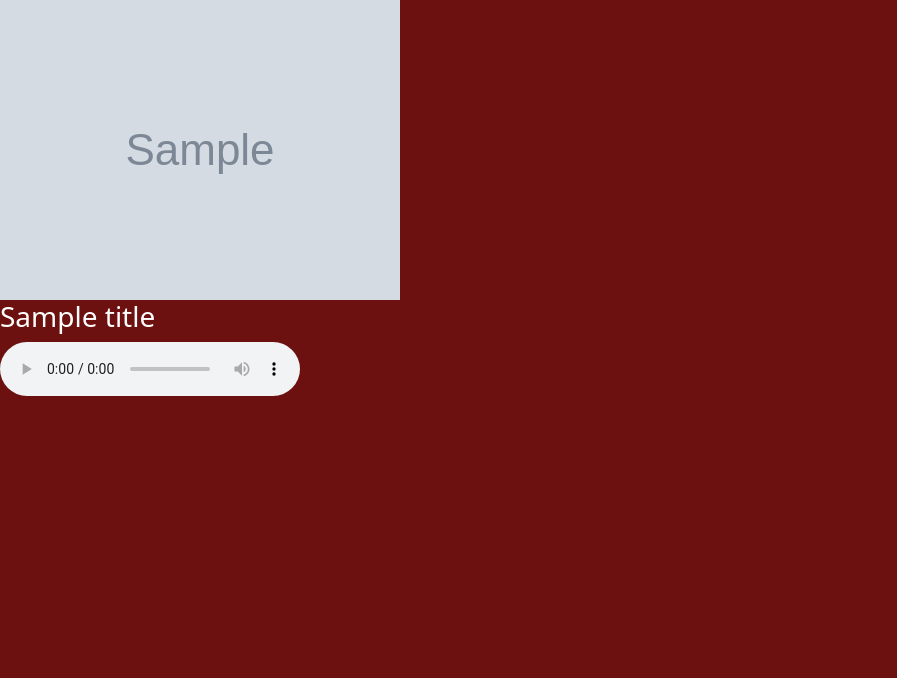
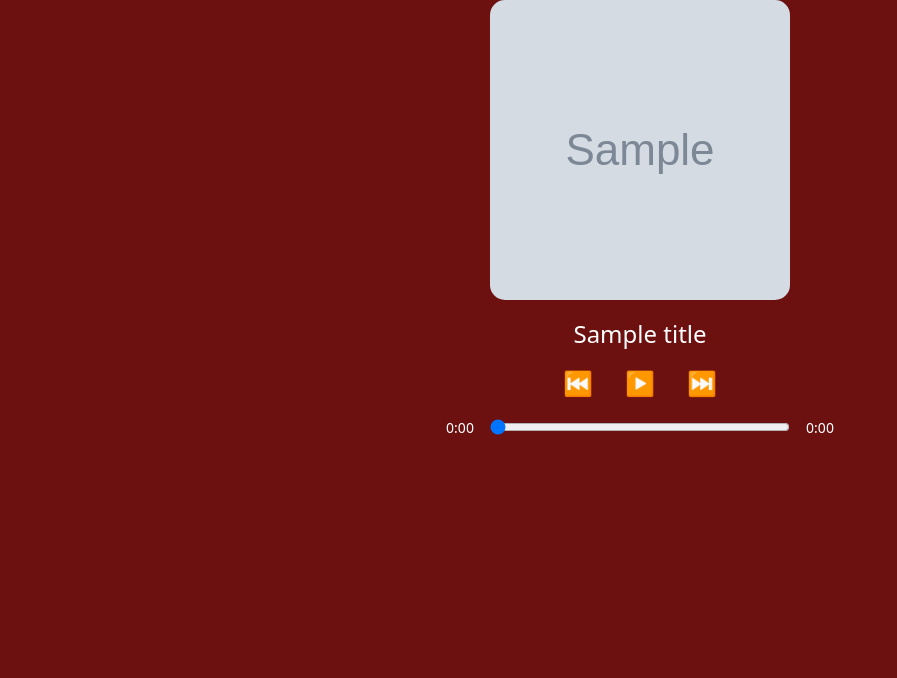
Before and after one commit to Magicninja7/Car-Tune, a Flask app: template templates/main.html in a window 1280 px wide. Shown: the top 678 px of the page, without its empty margins (0-897 px from the left). Run offline with Flask 3, Linux system fonts and the light colour scheme; the template is opened without the code that fills it: most values are stand-ins (such as "Sample title", 1, 10 or a date in 2020); grey boxes marked "Sample" are stand-in pictures.

Commit message:
audio player

```diff
--- a/templates/main.html
+++ b/templates/main.html
@@ -2,21 +2,139 @@
 
 {% block main %}
     {% if streaming_url %}
-        <div class="now-playing">
+        <div class="audio-player">
             {% if thumbnail %}
-                <img src="{{ thumbnail }}" alt="{{ title }}">
+                <img src="{{ thumbnail }}" alt="{{ title }}" class="thumbnail">
             {% endif %}
 
             {% if title %}
-                <h3>{{ title }}</h3>
+                <h3 class="title">{{ title }}</h3>
             {% endif %}
 
-            <audio controls>
-                <source src="{{ streaming_url }}" type="audio/mp3">
-                Your browser does not support the audio tag.
-            </audio>
+            <div class="controls">
+                <button id="skip-backward">⏮️</button>
+                <button id="play-pause">▶️</button>
+                <button id="skip-forward">⏭️</button>
+            </div>
+
+            <div class="progress-container">
+                <span id="current-time">0:00</span>
+                <input type="range" id="progress-bar" value="0" min="0">
+                <span id="duration">0:00</span>
+            </div>
+
+            <audio id="audio" src="{{ streaming_url }}"></audio>
         </div>
     {% else %}
         <p>Choose a song in search</p>
     {% endif %}
+
+
+
+
+<style>
+
+/* styles.css */
+.audio-player {
+    display: flex;
+    flex-direction: column;
+    align-items: center;
+    text-align: center;
+}
+
+.thumbnail {
+    width: 300px;
+    height: 300px;
+    object-fit: cover;
+    border-radius: 15px;
+    margin-bottom: 20px;
+}
+
+.title {
+    font-size: 24px;
+    margin-bottom: 15px;
+}
+
+.controls {
+    display: flex;
+    gap: 20px;
+    margin-bottom: 15px;
+}
+
+.controls button {
+    background: none;
+    border: none;
+    font-size: 24px;
+    cursor: pointer;
+}
+
+.progress-container {
+    display: flex;
+    align-items: center;
+    width: 100%;
+    max-width: 400px;
+}
+
+#progress-bar {
+    flex: 1;
+    margin: 0 10px;
+}
+
+#current-time,
+#duration {
+    font-size: 14px;
+    width: 40px;
+    text-align: center;
+}
+</style>
+
+<script>
+    const audio = document.getElementById('audio');
+    const playPauseBtn = document.getElementById('play-pause');
+    const skipForwardBtn = document.getElementById('skip-forward');
+    const skipBackwardBtn = document.getElementById('skip-backward');
+    const progressBar = document.getElementById('progress-bar');
+    const currentTimeEl = document.getElementById('current-time');
+    const durationEl = document.getElementById('duration');
+
+    playPauseBtn.addEventListener('click', () => {
+        if (audio.paused) {
+            audio.play();
+            playPauseBtn.textContent = '⏸️';
+        } else {
+            audio.pause();
+            playPauseBtn.textContent = '▶️';
+        }
+    });
+
+    skipForwardBtn.addEventListener('click', () => {
+        audio.currentTime += 15;
+    });
+    skipBackwardBtn.addEventListener('click', () => {
+        audio.currentTime -= 15;
+    });
+
+    audio.addEventListener('timeupdate', () => {
+        progressBar.value = audio.currentTime;
+        currentTimeEl.textContent = formatTime(audio.currentTime);
+    });
+
+    audio.addEventListener('loadedmetadata', () => {
+        progressBar.max = audio.duration;
+        durationEl.textContent = formatTime(audio.duration);
+    });
+
+    progressBar.addEventListener('input', () => {
+        audio.currentTime = progressBar.value;
+    });
+
+    function formatTime(seconds) {
+        const minutes = Math.floor(seconds / 60);
+        const secs = Math.floor(seconds % 60);
+        return `${minutes}:${secs < 10 ? '0' : ''}${secs}`;
+    }
+</script>
+
+
+
 {% endblock %}
```
Also changed, not shown: songs.db.
